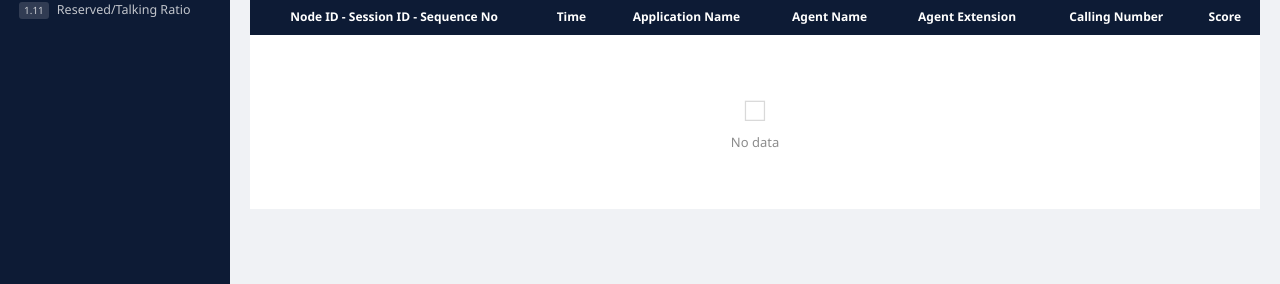
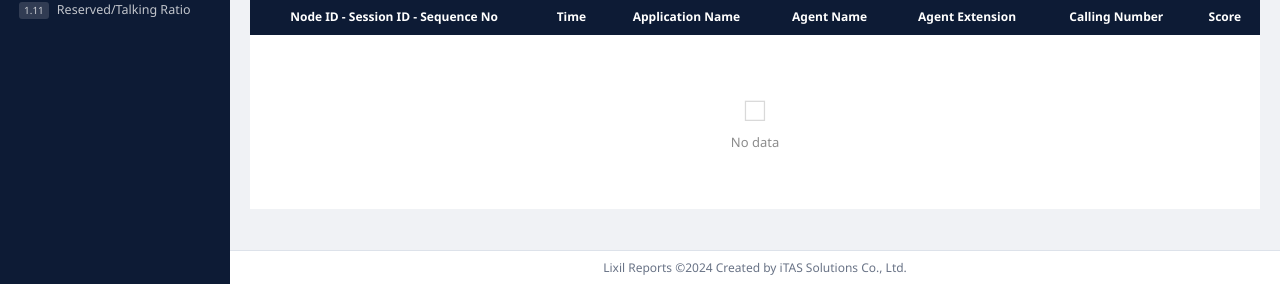
Before and after one commit to aclayer8/lixil-autoreport, a Python web app: template lixil_report_app/templates/index.html in a window 1280 px wide. Shown: the part 595-879 px from the top of the page. Run offline with Jinja, Linux system fonts and the light colour scheme; the template is opened without the code that fills it, so the values that code supplies are empty.

Commit message:
Add app footer

```diff
--- a/lixil_report_app/templates/index.html
+++ b/lixil_report_app/templates/index.html
@@ -27,6 +27,7 @@ body{font-family:'Segoe UI',sans-serif;background:#f0f2f5;display:flex;height:10
 #main{flex:1;display:flex;flex-direction:column;overflow:hidden}
 #topbar{background:var(--orange);color:#fff;padding:0 20px;height:48px;display:flex;align-items:center;justify-content:center;flex-shrink:0;box-shadow:0 2px 8px rgba(0,0,0,0.2)}
 #topbar h1{font-size:14px;font-weight:600}
+#app-footer{height:34px;flex-shrink:0;background:#fff;border-top:1px solid #dde2ea;color:#697386;font-size:12px;display:flex;align-items:center;justify-content:center}
 .content-actions{background:#fff;padding:20px 20px 12px;display:flex;gap:8px;align-items:center}
 
 #content{flex:1;overflow-y:auto;padding:20px}
@@ -254,6 +255,7 @@ body{font-family:'Segoe UI',sans-serif;background:#f0f2f5;display:flex;height:10
       </div>
     </div>
   </div>
+  <footer id="app-footer">Lixil Reports &copy;2024 Created by iTAS Solutions Co., Ltd.</footer>
 </div>
 
 <!-- Hidden file input -->
```
